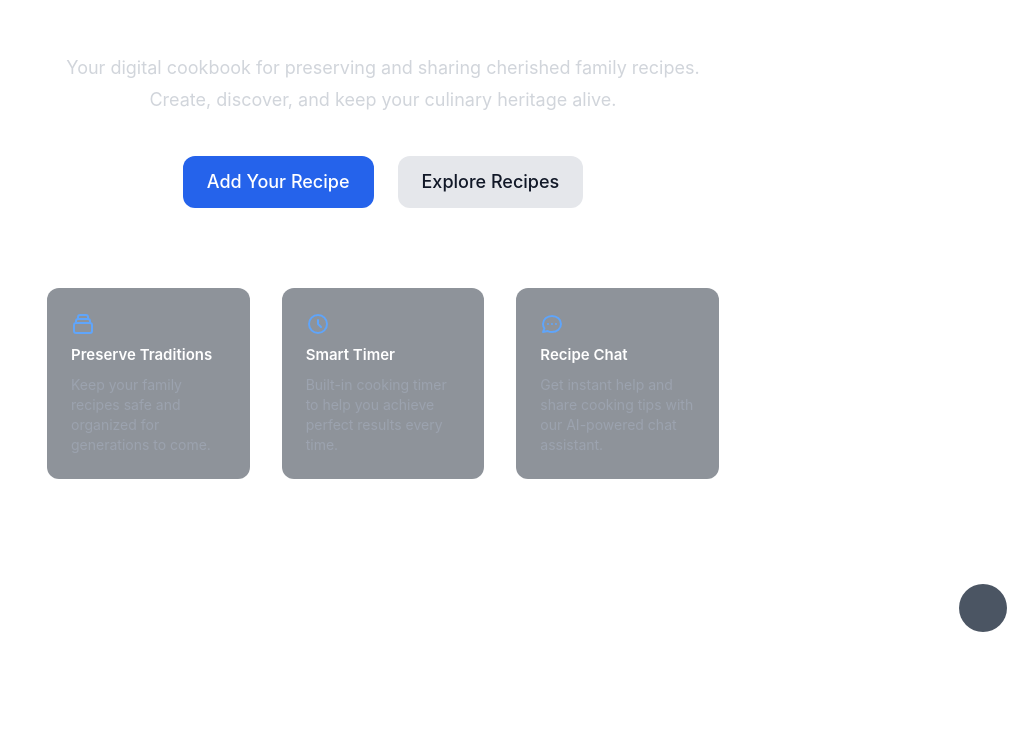
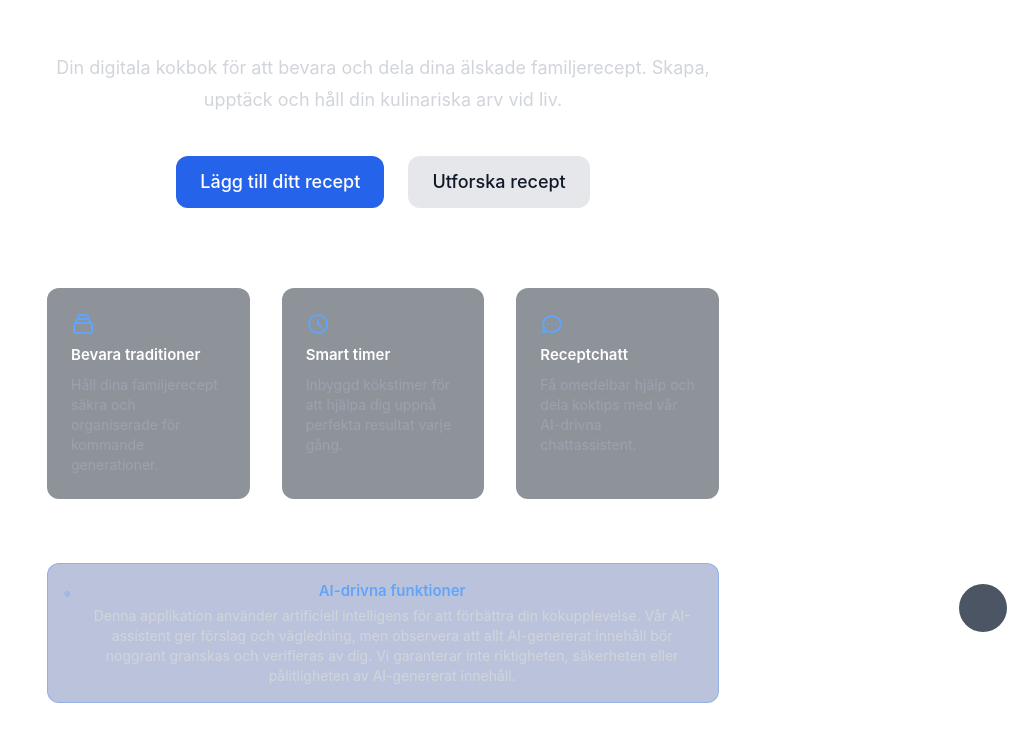
Before and after one commit to tovekarlstrom/recipe-base, a Vue app: page / in a window 1280 px wide. Shown: the part 152-894 px from the top of the page, without its empty margins (257-1280 px from the left). Before the commit the page ends 800 px from the top, so only its background shows below. Built offline with nearby package versions, Linux system fonts and the light colour scheme; no server answers; the database is empty; some icons are missing; the HTML template or start-up script is replaced by a standard one; what @huggingface/inference would draw is missing.

Commit message:
feat: translated the application text to swedish

```diff
--- a/src/components/BaseModal.vue
+++ b/src/components/BaseModal.vue
@@ -37,7 +37,7 @@ defineEmits<{
                 class="absolute right-4 top-4 rounded-lg p-2 text-gray-400 hover:text-white hover:bg-gray-700 transition-all duration-200"
                 @click="$emit('close')"
               >
-                <span class="sr-only">Close</span>
+                <span class="sr-only">Stäng</span>
                 <svg
                   class="h-5 w-5"
                   fill="none"
--- a/src/components/ChatBubble.vue
+++ b/src/components/ChatBubble.vue
@@ -4,7 +4,7 @@
     <span
       class="absolute right-14 bg-gray-700 text-white px-3 py-1 rounded-lg opacity-0 group-hover:opacity-100 transition-opacity duration-200 whitespace-nowrap"
     >
-      ask gramz
+      fråga gramz
     </span>
 
     <!-- Icon bubble -->
--- a/src/components/CookingSessionModal.vue
+++ b/src/components/CookingSessionModal.vue
@@ -112,7 +112,7 @@ onMounted(() => {
     <div class="bg-gray-800 rounded-2xl p-8 max-w-4xl w-full max-h-[90vh] overflow-y-auto">
       <!-- Header -->
       <div class="flex justify-between items-center mb-8">
-        <h2 class="text-2xl font-bold text-white">Cooking Session</h2>
+        <h2 class="text-2xl font-bold text-white">Koksession</h2>
         <button @click="closeSession" class="text-gray-400 hover:text-white transition-colors">
           <svg class="w-6 h-6" fill="none" viewBox="0 0 24 24" stroke="currentColor">
             <path
@@ -130,7 +130,7 @@ onMounted(() => {
         <div
           class="animate-spin rounded-full h-12 w-12 border-t-2 border-b-2 border-blue-500 mb-4"
         ></div>
-        <p class="text-gray-300">Generating detailed cooking steps...</p>
+        <p class="text-gray-300">Genererar detaljerade koksteg...</p>
       </div>
 
       <!-- Content -->
@@ -145,7 +145,7 @@ onMounted(() => {
             </div>
             <div class="flex-1">
               <div class="flex justify-between items-start mb-4">
-                <h3 class="text-xl font-semibold text-white">Current Step</h3>
+                <h3 class="text-xl font-semibold text-white">Nuvarande steg</h3>
                 <span v-if="detailedSteps[currentStep]?.estimatedTime" class="text-blue-400">
                   {{ detailedSteps[currentStep].estimatedTime }}
                 </span>
--- a/src/components/RecipeCard.vue
+++ b/src/components/RecipeCard.vue
@@ -45,12 +45,12 @@ const formattedDate = computed(() => {
     <p v-if="recipe.description" class="text-gray-300 mb-4">{{ recipe.description }}</p>
 
     <div class="flex items-center gap-2 mb-4">
-      <span class="text-gray-400">Servings:</span>
+      <span class="text-gray-400">Portioner:</span>
       <span class="text-white">{{ recipe.servings }}</span>
     </div>
 
     <div class="mb-4">
-      <h4 class="text-white font-semibold mb-2">Ingredients</h4>
+      <h4 class="text-white font-semibold mb-2">Ingredienser</h4>
       <ul class="space-y-1">
         <li
           v-for="(ingredient, index) in recipe.recipe_ingredients"
@@ -63,7 +63,7 @@ const formattedDate = computed(() => {
     </div>
 
     <div>
-      <h4 class="text-white font-semibold mb-2">Instructions</h4>
+      <h4 class="text-white font-semibold mb-2">Instruktioner</h4>
       <ol class="space-y-2">
         <li
           v-for="instruction in recipe.recipe_instructions"
--- a/src/components/RecipeList.vue
+++ b/src/components/RecipeList.vue
@@ -9,7 +9,7 @@ const { recipes, isLoading, error } = storeToRefs(store)
 
 <template>
   <div class="max-w-7xl mx-auto px-4 py-8">
-    <h2 class="text-3xl font-bold text-white mb-8">All Recipes</h2>
+    <h2 class="text-3xl font-bold text-white mb-8">Alla recept</h2>
 
     <div v-if="isLoading" class="flex justify-center items-center h-64">
       <div class="animate-spin rounded-full h-12 w-12 border-t-2 border-b-2 border-blue-500"></div>
@@ -20,7 +20,7 @@ const { recipes, isLoading, error } = storeToRefs(store)
     </div>
 
     <div v-else-if="recipes.length === 0" class="text-gray-400 text-center py-8">
-      No recipes found. Add your first recipe!
+      Inga recept hittades. Lägg till ditt första recept!
     </div>
 
     <div v-else class="grid grid-cols-1 md:grid-cols-2 lg:grid-cols-2 gap-6">
--- a/src/views/HomeView.vue
+++ b/src/views/HomeView.vue
@@ -31,23 +31,23 @@ function openModalViewRecipes() {
       <!-- Content -->
       <div class="relative mx-auto max-w-7xl px-6 lg:px-8">
         <div class="mx-auto max-w-2xl text-center">
-          <h1 class="text-4xl font-bold tracking-tight text-white sm:text-6xl mb-4">Recipe Base</h1>
+          <h1 class="text-4xl font-bold tracking-tight text-white sm:text-6xl mb-4">ReceptBase</h1>
           <p class="text-lg leading-8 text-gray-300 mb-8">
-            Your digital cookbook for preserving and sharing cherished family recipes. Create,
-            discover, and keep your culinary heritage alive.
+            Din digitala kokbok för att bevara och dela dina älskade familjerecept. Skapa, upptäck
+            och håll din kulinariska arv vid liv.
           </p>
 
           <!-- Main Actions -->
           <div class="flex flex-col sm:flex-row items-center justify-center gap-6 mt-10">
             <ButtonComponent
-              text="Add Your Recipe"
+              text="Lägg till ditt recept"
               variant="primary"
               size="lg"
               class="w-full sm:w-auto transform hover:scale-105 transition-transform duration-200"
               @click="openModalAddRecipe"
             />
             <ButtonComponent
-              text="Explore Recipes"
+              text="Utforska recept"
               variant="secondary"
               size="lg"
               class="w-full sm:w-auto transform hover:scale-105 transition-transform duration-200"
@@ -68,9 +68,9 @@ function openModalViewRecipes() {
                   />
                 </svg>
               </div>
-              <h3 class="text-white font-semibold mb-2">Preserve Traditions</h3>
+              <h3 class="text-white font-semibold mb-2">Bevara traditioner</h3>
               <p class="text-gray-400 text-sm">
-                Keep your family recipes safe and organized for generations to come.
+                Håll dina familjerecept säkra och organiserade för kommande generationer.
               </p>
             </div>
             <div class="bg-gray-800/50 rounded-xl p-6 backdrop-blur-sm">
@@ -84,9 +84,9 @@ function openModalViewRecipes() {
                   />
                 </svg>
               </div>
-              <h3 class="text-white font-semibold mb-2">Smart Timer</h3>
+              <h3 class="text-white font-semibold mb-2">Smart timer</h3>
               <p class="text-gray-400 text-sm">
-                Built-in cooking timer to help you achieve perfect results every time.
+                Inbyggd kökstimer för att hjälpa dig uppnå perfekta resultat varje gång.
               </p>
             </div>
             <div class="bg-gray-800/50 rounded-xl p-6 backdrop-blur-sm">
@@ -100,10 +100,40 @@ function openModalViewRecipes() {
                   />
                 </svg>
               </div>
-              <h3 class="text-white font-semibold mb-2">Recipe Chat</h3>
+              <h3 class="text-white font-semibold mb-2">Receptchatt</h3>
               <p class="text-gray-400 text-sm">
-                Get instant help and share cooking tips with our AI-powered chat assistant.
+                Få omedelbar hjälp och dela koktips med vår AI-drivna chattassistent.
               </p>
+            </div>
+          </div>
+
+          <!-- AI Disclosure -->
+          <div
+            class="mt-16 bg-blue-900/30 border border-blue-500/30 rounded-xl p-4 mb-8 backdrop-blur-sm"
+          >
+            <div class="flex items-start gap-3">
+              <svg
+                class="w-5 h-5 text-blue-400 mt-1"
+                fill="none"
+                viewBox="0 0 24 24"
+                stroke="currentColor"
+              >
+                <path
+                  stroke-linecap="round"
+                  stroke-linejoin="round"
+                  stroke-width="2"
+                  d="M13 16h-1v-4h-1m1-4h.01M21 12a9 9 0 11-18 0 9 9 0 0118 0z"
+                />
+              </svg>
+              <div>
+                <h3 class="text-blue-400 font-semibold mb-1">AI-drivna funktioner</h3>
+                <p class="text-gray-300 text-sm">
+                  Denna applikation använder artificiell intelligens för att förbättra din
+                  kokupplevelse. Vår AI-assistent ger förslag och vägledning, men observera att allt
+                  AI-genererat innehåll bör noggrant granskas och verifieras av dig. Vi garanterar
+                  inte riktigheten, säkerheten eller pålitligheten av AI-genererat innehåll.
+                </p>
+              </div>
             </div>
           </div>
         </div>
```
Also changed, not shown: src/components/AddRecipe.vue (+18 -20 lines), src/components/ChatInterface.vue (+5 -5 lines).
